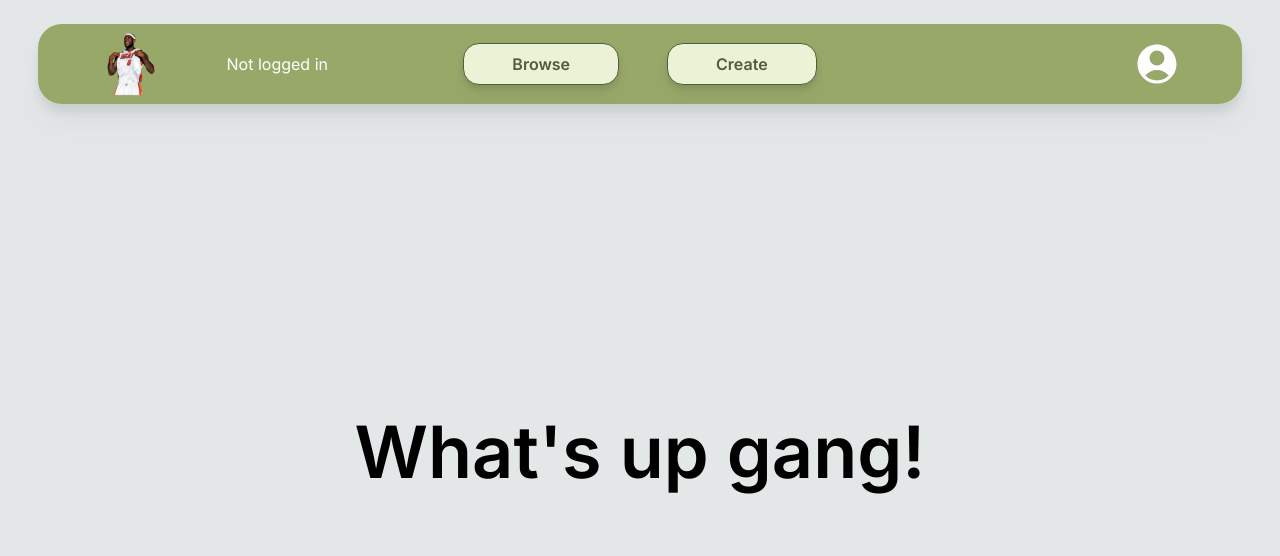
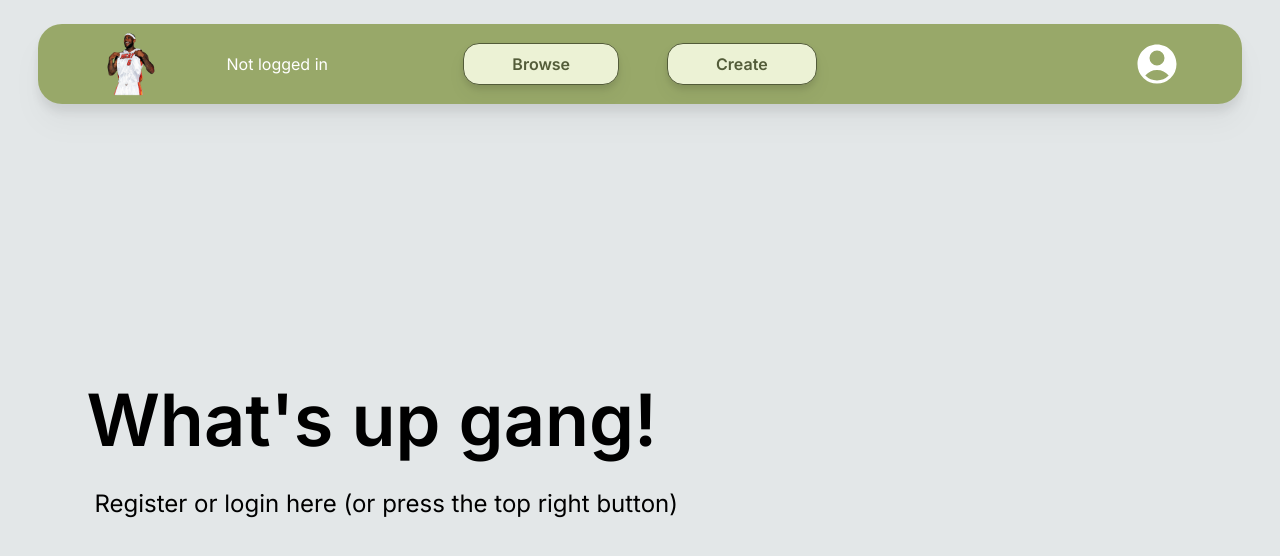
Before and after one commit to ryanng2008/gambler-f, a Next.js app: page /home in a window 1280 px wide. Shown: the top 556 px of the page. Built offline with nearby package versions, Linux system fonts and the light colour scheme; no server answers; the database is empty.

Commit message:
pointers on homepage

```diff
--- a/src/app/home/page.tsx
+++ b/src/app/home/page.tsx
@@ -1,9 +1,15 @@
+'use client'
+import { useContext } from "react"
+import AuthContext from "../context/authContext"
+import Link from "next/link"
 
 function Page() {
+  const { user } = useContext(AuthContext)
   return (
     <div className="h-[75vh]">
-        <div className="h-full my-auto flex items-center justify-center">
+        <div className="h-full my-auto flex flex-col gap-8 justify-center">
             <h1 className="text-7xl font-semibold">What&apos;s up gang!</h1>
+            {(user === null) && <Link href='/home/account' className="hover:underline hover:text-gray-600 mx-2 text-2xl">Register or login here (or press the top right button)</Link>}
         </div>
     </div>
   )
```
